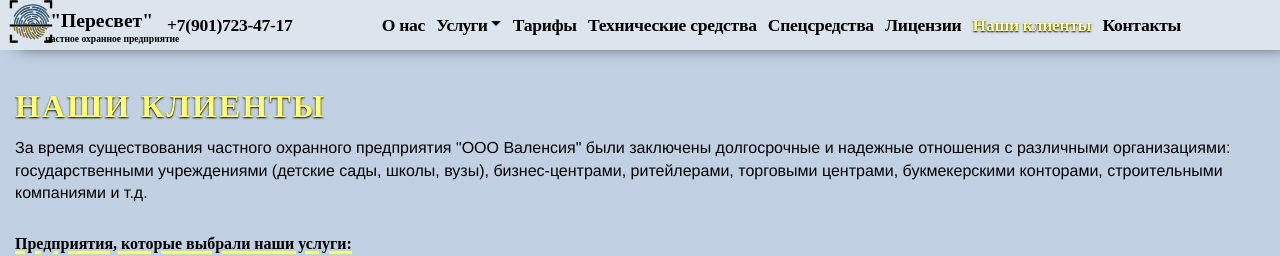
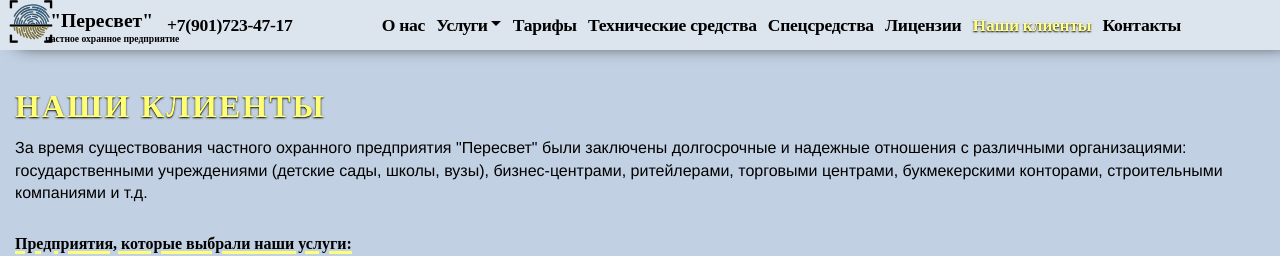
Before and after one commit to AnigalHub/Valencia, a Nuxt app: page /our_clients in a window 1280 px wide. Shown: the top 256 px of the page. Built offline with nearby package versions, Linux system fonts and the light colour scheme.

Commit message:
изменено текст

```diff
--- a/pages/our_clients.vue
+++ b/pages/our_clients.vue
@@ -2,7 +2,7 @@
   <div id="our_clients" class="page">
     <b-container>
       <h1>{{name_page}}</h1>
-      <p class="text">За время существования частного охранного предприятия "ООО Валенсия" были заключены долгосрочные и надежные отношения с различными организациями: государственными учреждениями (детские сады, школы, вузы), бизнес-центрами, ритейлерами, торговыми центрами, букмекерскими конторами, строительными компаниями и т.д.</p>
+      <p class="text">За время существования частного охранного предприятия "Пересвет" были заключены долгосрочные и надежные отношения с различными организациями: государственными учреждениями (детские сады, школы, вузы), бизнес-центрами, ритейлерами, торговыми центрами, букмекерскими конторами, строительными компаниями и т.д.</p>
       <h6>Предприятия, которые выбрали наши услуги:</h6>
       <div class="flex-container">
         <div v-for="client in Clients" :key="client.index">
```
